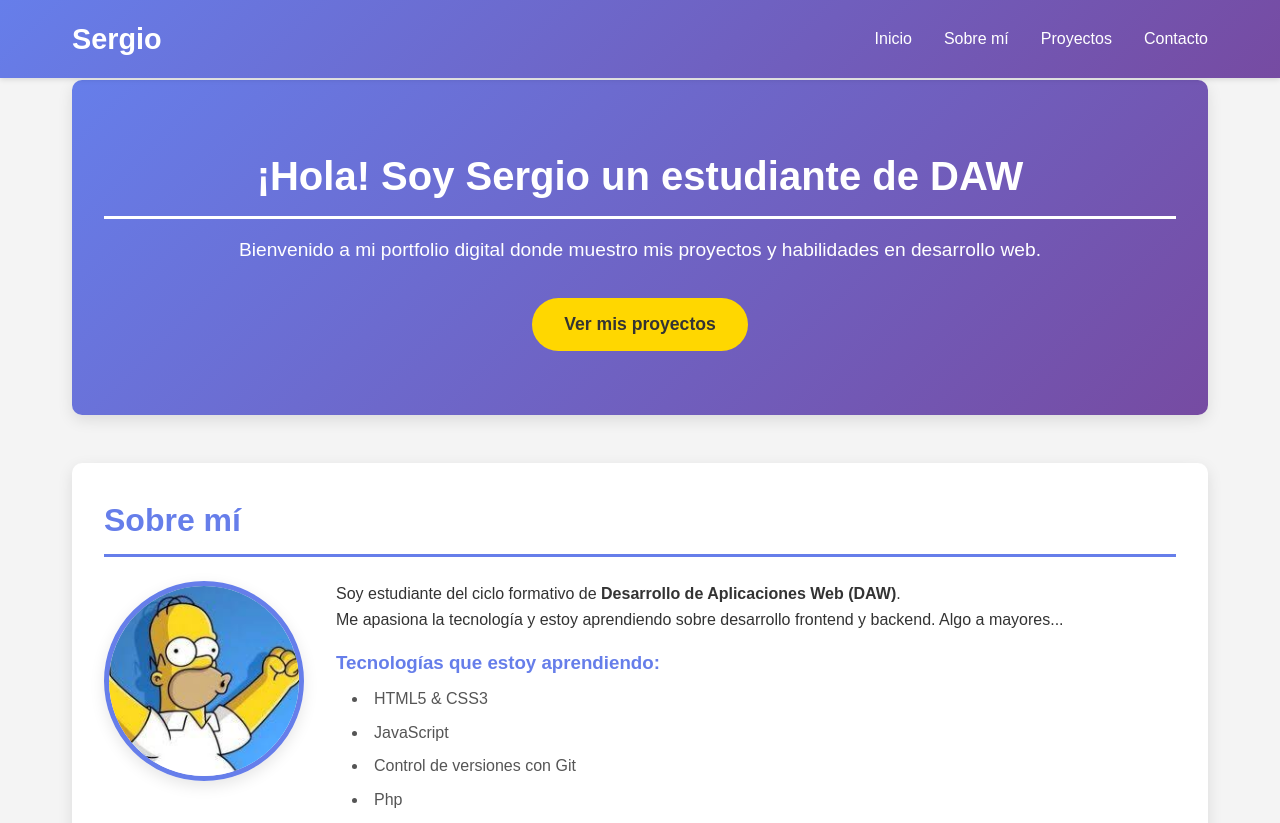
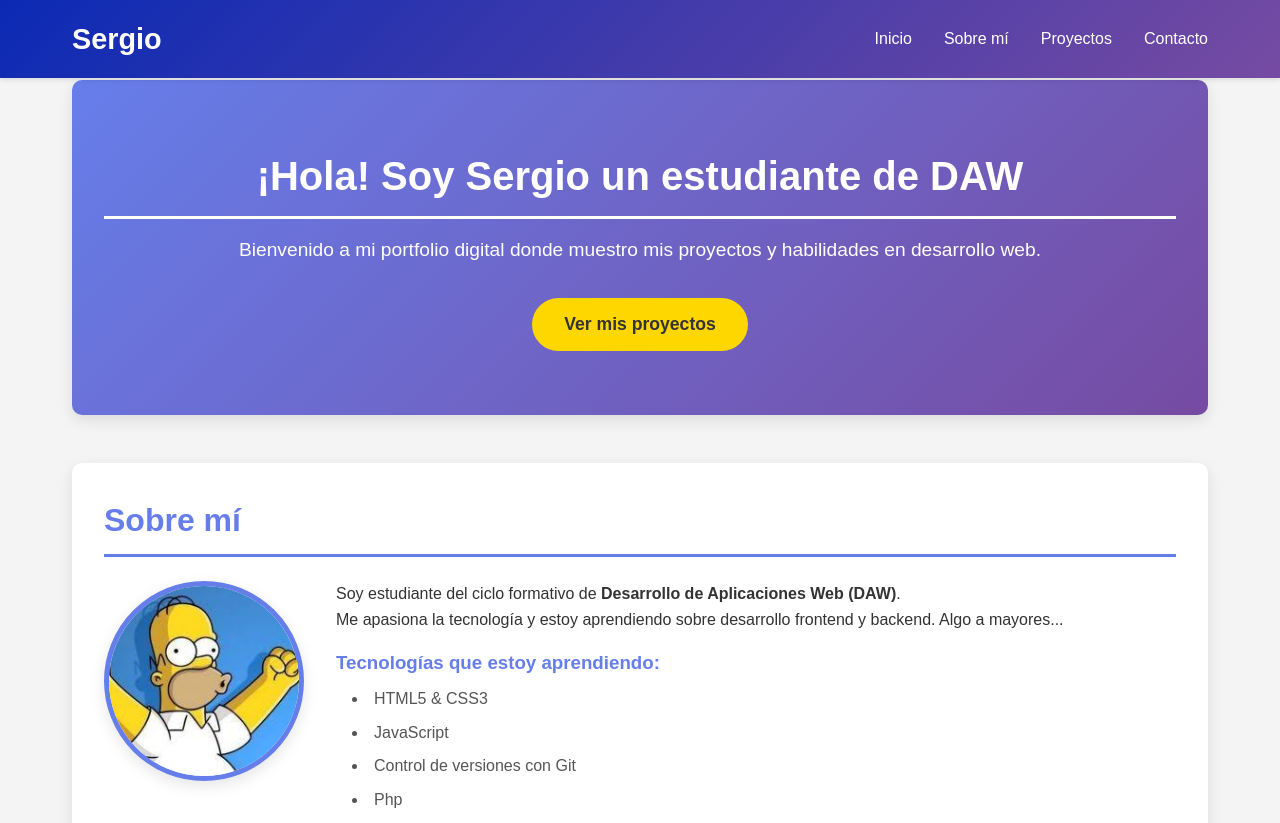
Before and after one commit to UsuarioSergio/-despr1_1, a plain HTML site: page proyecto_base/index.html in a window 1280 px wide. Shown: the top 823 px of the page. Drawn offline with Linux system fonts and the light colour scheme.

Commit message:
Cambio de color 3.5 en el styles.css

```diff
--- a/proyecto_base/styles.css
+++ b/proyecto_base/styles.css
@@ -14,7 +14,7 @@ body {
 
 /* Header y navegación */
 header {
-    background: linear-gradient(135deg, #667eea 0%, #764ba2 100%);
+    background: linear-gradient(135deg, #0b2ab4 0%, #764ba2 100%);
     color: white;
     padding: 1rem 0;
     box-shadow: 0 2px 5px rgba(0,0,0,0.1);
```
